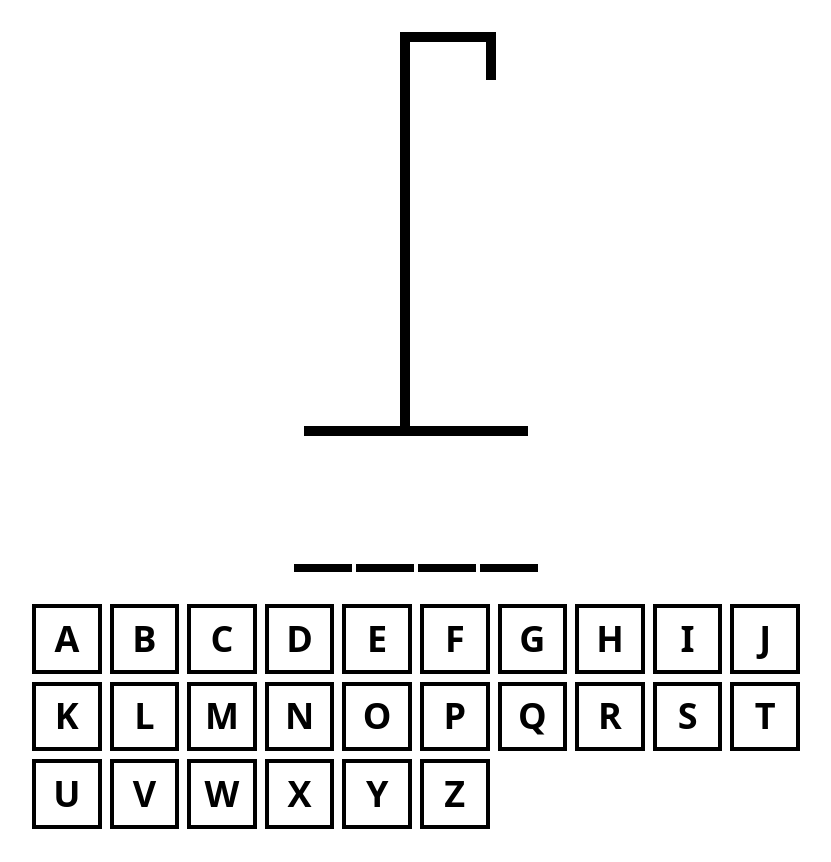
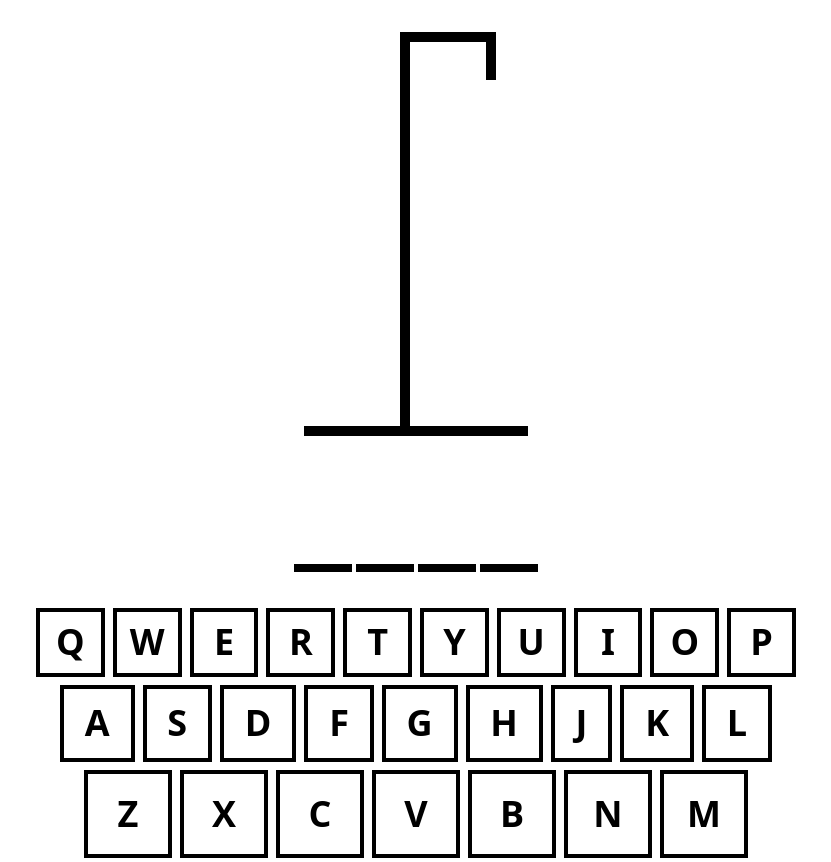
Before and after one commit to JoncarlosPerdomo/hangman-ts, a React (Vite) app: page / in a window 1280 px wide. Shown: the whole page, without its empty margins (224-1055 px from the left). Before the commit the page ends 829 px from the top, so only its background shows below. Built offline with nearby package versions, Linux system fonts and the light colour scheme.

Commit message:
Made the keyboard look more realistic

```diff
--- a/src/App.tsx
+++ b/src/App.tsx
@@ -51,14 +51,13 @@ function App() {
     return () => document.removeEventListener('keypress', handler)
   }, [])
   return (
-    <div className='my-0 mx-auto flex max-w-3xl flex-col items-center gap-8'>
+    <div className=' mx-auto flex max-w-3xl flex-col items-center gap-8'>
       <div className='text-center text-3xl'>
         {isWinner && 'Winner! - Refresh to try again'}
         {isLoser && 'Loser! - Refresh to try again'}
       </div>
       <HangmanDrawing numberOfGuesses={incorrectLetters.length} />
       <HangmanWord reveal={isLoser} guessedLetters={guessedLetters} wordToGuess={wordToGuess} />
-      <div className='self-stretch'>
       <Keyboard
         disabled={isWinner || isLoser}
         activeLetters={guessedLetters.filter((letter) => wordToGuess.includes(letter))}
@@ -66,7 +65,6 @@ function App() {
         addGuessedLetter={addGuessedLetter}
       />
     </div>
-    </div>
   )
 }
 
--- a/src/Keyboard.tsx
+++ b/src/Keyboard.tsx
@@ -1,31 +1,6 @@
-const KEYS = [
-  'a',
-  'b',
-  'c',
-  'd',
-  'e',
-  'f',
-  'g',
-  'h',
-  'i',
-  'j',
-  'k',
-  'l',
-  'm',
-  'n',
-  'o',
-  'p',
-  'q',
-  'r',
-  's',
-  't',
-  'u',
-  'v',
-  'w',
-  'x',
-  'y',
-  'z',
-]
+const FIRST_ROW = ['q', 'w', 'e', 'r', 't', 'y', 'u', 'i', 'o', 'p']
+const SECOND_ROW = ['a', 's', 'd', 'f', 'g', 'h', 'j', 'k', 'l']
+const THIRD_ROW = ['z', 'x', 'c', 'v', 'b', 'n', 'm']
 
 type KeyboardProps = {
   disabled?: boolean
@@ -36,14 +11,15 @@ type KeyboardProps = {
 
 export function Keyboard({ disabled = false, activeLetters, inactiveLetters, addGuessedLetter }: KeyboardProps) {
   return (
-    <div className='grid grid-cols-5 gap-2 md:grid-cols-10'>
-      {KEYS.map((key) => {
+    <div className='self-stretch'>
+      <div className='flex'>
+        {FIRST_ROW.map((key) => {
           const isActive = activeLetters.includes(key)
           const isInactive = inactiveLetters.includes(key)
           return (
             <button
               onClick={() => addGuessedLetter(key)}
-            className={`aspect-square w-full cursor-pointer border-4 border-black p-2 text-4xl font-bold uppercase text-black enabled:hover:bg-sky-400 enabled:focus:bg-sky-400
+              className={`m-1 aspect-square w-full flex-auto cursor-pointer border-4 border-black font-bold uppercase text-black enabled:hover:bg-sky-400 enabled:focus:bg-sky-400 md:text-4xl
             ${isActive && 'bg-sky-400 text-white'}
             ${isInactive && 'opacity-30'}`}
               disabled={isActive || isInactive || disabled}
@@ -54,5 +30,42 @@ export function Keyboard({ disabled = false, activeLetters, inactiveLetters, add
           )
         })}
       </div>
+      <div className='flex px-6'>
+        {SECOND_ROW.map((key) => {
+          const isActive = activeLetters.includes(key)
+          const isInactive = inactiveLetters.includes(key)
+          return (
+            <button
+              onClick={() => addGuessedLetter(key)}
+              className={`m-1 aspect-square flex-auto cursor-pointer border-4 border-black font-bold uppercase text-black enabled:hover:bg-sky-400 enabled:focus:bg-sky-400 md:text-4xl
+            ${isActive && 'bg-sky-400 text-white'}
+            ${isInactive && 'opacity-30'}`}
+              disabled={isActive || isInactive || disabled}
+              key={key}
+            >
+              {key}
+            </button>
+          )
+        })}
+      </div>
+      <div className='flex px-12'>
+        {THIRD_ROW.map((key) => {
+          const isActive = activeLetters.includes(key)
+          const isInactive = inactiveLetters.includes(key)
+          return (
+            <button
+              onClick={() => addGuessedLetter(key)}
+              className={`m-1 aspect-square w-full flex-1 cursor-pointer border-4 border-black font-bold uppercase text-black enabled:hover:bg-sky-400 enabled:focus:bg-sky-400 md:text-4xl
+            ${isActive && 'bg-sky-400 text-white'}
+            ${isInactive && 'opacity-30'}`}
+              disabled={isActive || isInactive || disabled}
+              key={key}
+            >
+              {key}
+            </button>
+          )
+        })}
+      </div>
+    </div>
   )
 }
```
Lines whose indentation alone changed are shown as unchanged.
